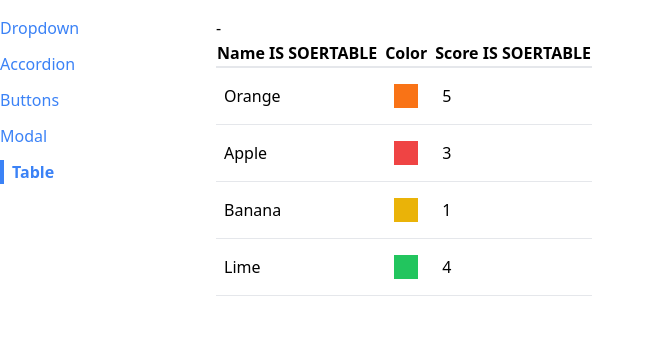
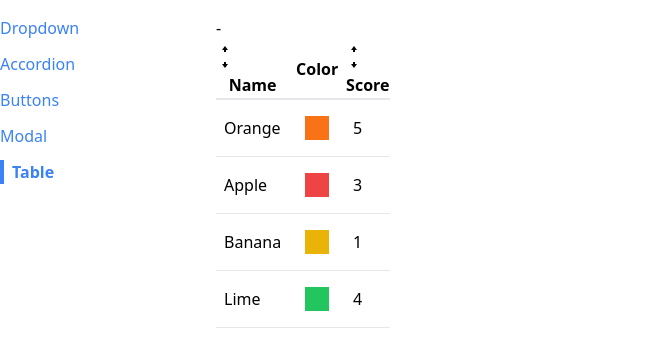
Before and after one commit to Alzubair98/comps, a React (Vite) app: page /table in a window 1280 px wide. Shown: the top 350 px of the page, without its empty margins (0-655 px from the left). Built offline with nearby package versions, Linux system fonts and the light colour scheme.

Commit message:
add icons

```diff
--- a/src/component/SortableTable.jsx
+++ b/src/component/SortableTable.jsx
@@ -1,5 +1,6 @@
 import Table from "./Table";
 import { useState } from "react";
+import { GoArrowSmallUp, GoArrowSmallDown } from "react-icons/go";
 
 const SortableTable = (props) => {
   const [sortOrder, setSortOrder] = useState(null);
@@ -19,6 +20,36 @@ const SortableTable = (props) => {
     }
   };
 
+  const getIcons = (label, sortBy, sortOrder) => {
+    if (label !== sortBy) {
+      return (
+        <div>
+          <GoArrowSmallUp /> <GoArrowSmallDown />{" "}
+        </div>
+      );
+    }
+
+    if (sortOrder === null) {
+      return (
+        <div>
+          <GoArrowSmallUp /> <GoArrowSmallDown />{" "}
+        </div>
+      );
+    } else if (sortOrder === "asc") {
+      return (
+        <div>
+          <GoArrowSmallUp />{" "}
+        </div>
+      );
+    } else if (sortOrder === "desc") {
+      return (
+        <div>
+          <GoArrowSmallDown />{" "}
+        </div>
+      );
+    }
+  };
+
   const updatedConfig = config.map((column) => {
     if (!column.sortValue) {
       return column;
@@ -32,7 +63,8 @@ const SortableTable = (props) => {
             handleClick(column.label);
           }}
         >
-          {column.label} IS SOERTABLE
+          {getIcons(column.label, sortBy, sortOrder)}
+          {column.label}
         </th>
       ),
     };
```
